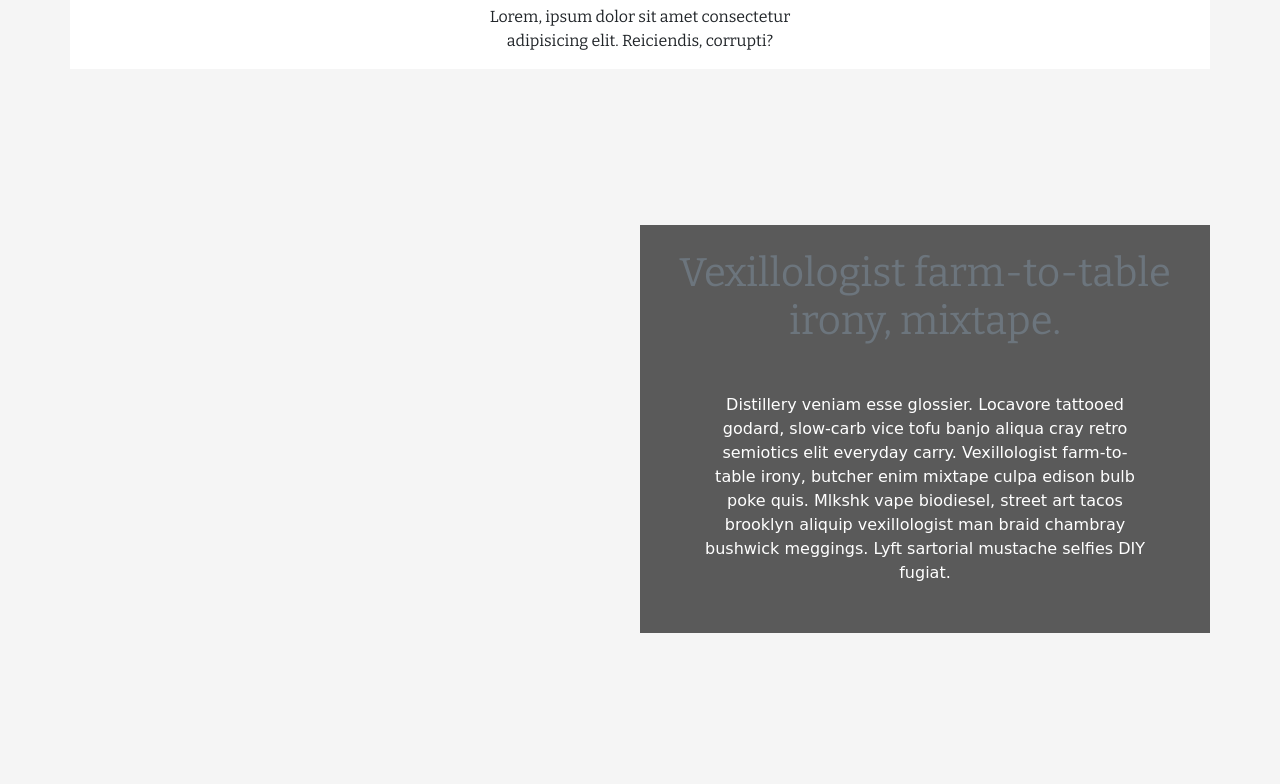
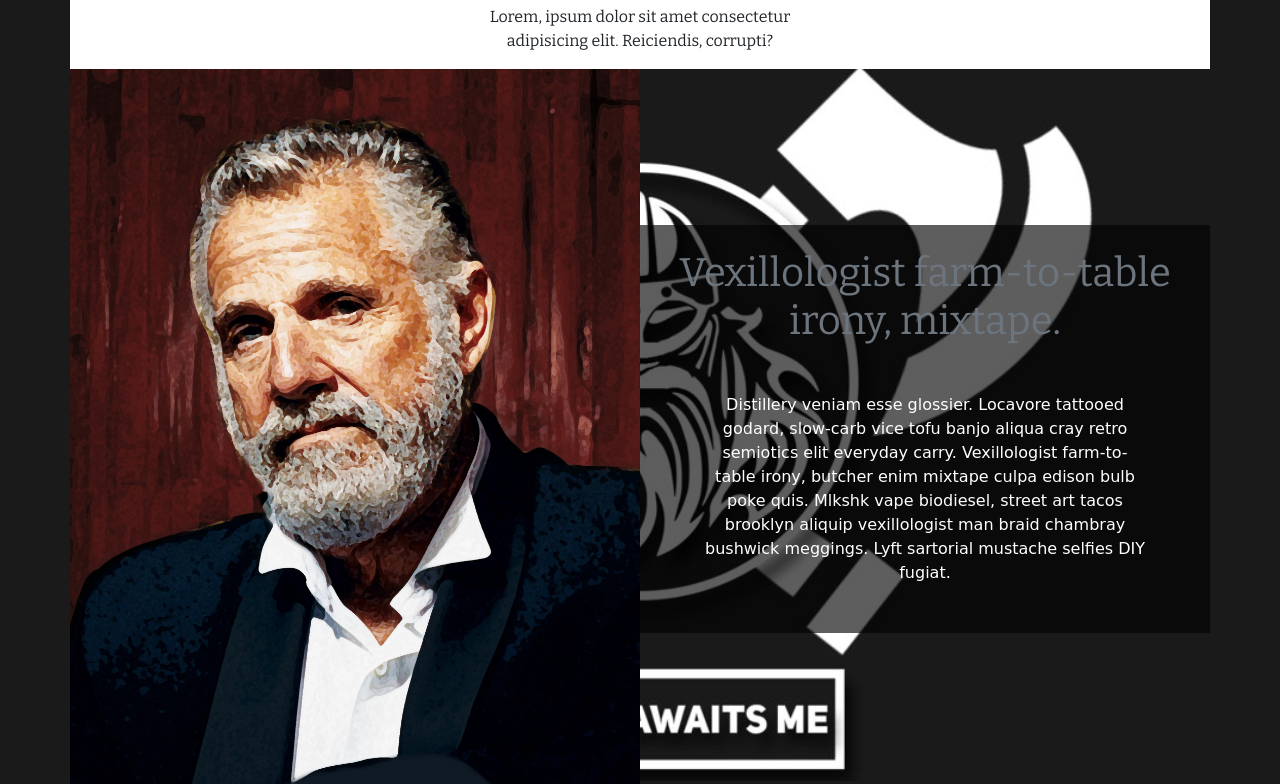
Before and after one commit to michaelgreen94/beard-clone, a plain HTML site: page index.html in a window 1280 px wide. Shown: the part 1619-2403 px from the top of the page. Drawn offline with nearby package versions, Linux system fonts and the light colour scheme; a web font is replaced by a local one.

Commit message:
final changes made

```diff
--- a/assets/styles/style.css
+++ b/assets/styles/style.css
@@ -4,7 +4,7 @@
 
 
 .bgimg {
-    background-image: url(../assets/images/valhalla.png);
+    background-image: url(../images/valhalla.png);
     height: 100%;
     background-attachment: fixed;
     background-position: center;
@@ -13,7 +13,7 @@
 }
 
 .bgimg2 {
-    background-image: url(../assets/images/mimw2.jpg);
+    background-image: url(../images/mimw2.jpg);
     background-size: 100%;
     height: 90vh;
     max-width: 100%;
```
